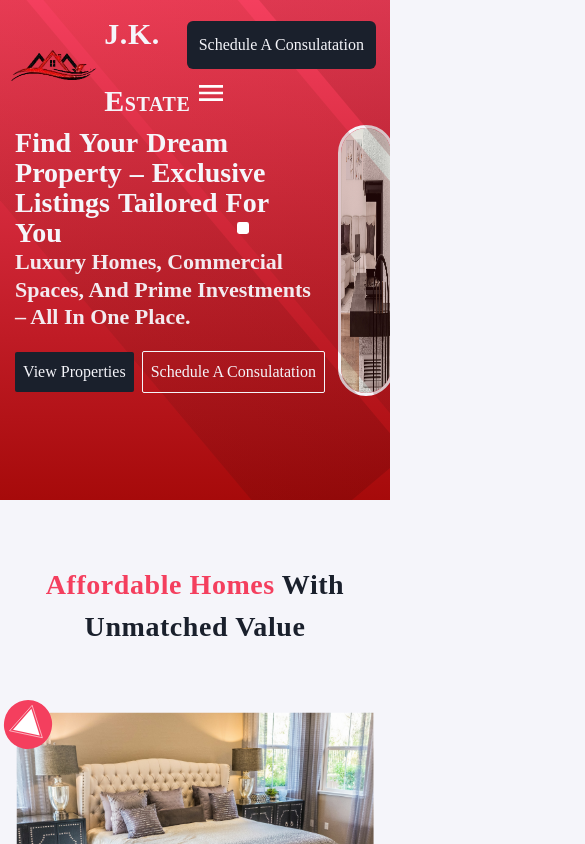
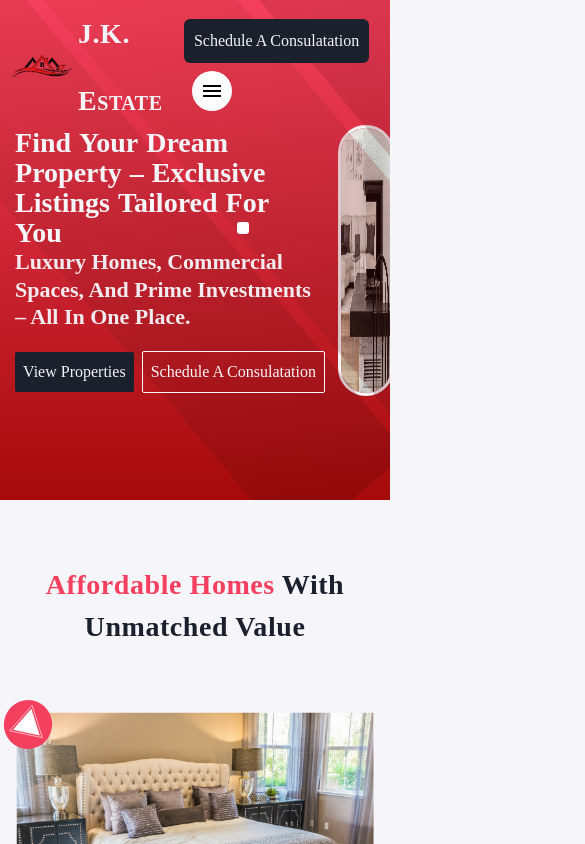
Before and after one commit to Chaitanya-exe/JK_RealEstate, a Next.js app: page / in a window 390 px wide. Shown: the top 844 px of the page, 585 px wide, since content can reach past the window. Built offline with nearby package versions, Linux system fonts and the light colour scheme.

Commit message:
responsive

```diff
--- a/app/layout.js
+++ b/app/layout.js
@@ -13,7 +13,7 @@ export default function RootLayout({ children }) {
     <head>
       <link rel="icon" href="/logo.jpg" type="image/x-icon"  />
     </head>
-      <body className="overflow-x-idden">
+      <body className="overflow-x-hidden  bg-prim_white">
         <Header />
         {children}
       </body>
--- a/app/page.js
+++ b/app/page.js
@@ -333,13 +333,13 @@ export default function Home() {
           }
           classname={"max-w-[630px] mx-auto text-center my-10 md:pt-16"}
         />
-
-        <div className="opacity-0 md:opacity-100 absolute md:relative">
+{/* desktop */}
+        <div className="opacity-0 md:opacity-100 absolute max-md:hidden md:relative">
           <Slick />
         </div>
-
+{/* phone */}
         <div className="relative md:hidden min-h-[400px]">
-          <div className="opacity-100 md:opacity-0 absolute ">
+          <div className="opacity-100 md:opacity-0 *:my-2 absolute ">
             <PhoneSlick />
           </div>
         </div>
@@ -356,9 +356,9 @@ export default function Home() {
           width={400}
           height={300}
           alt="svg"
-          className="absolute -top-[18rem] -right-8"
+          className="absolute max-md:w-[200px] w-[400px] -top-[12rem] md:-top-[18rem] -right-8"
         />
-        <div className="bg-white/70 pb-10 h-full md:mx-72 md:px-12 rounded-[30px] ">
+        <div className="bg-white/70 pb-10 h-full md:mx-72 px-6 mx-4 md:px-12 rounded-[30px] ">
           <Top
             head1={<p>Let’s Connect</p>}
             head2={
@@ -367,7 +367,7 @@ export default function Home() {
                 opportunity.
               </p>
             }
-            classname={" py-5 max-w-[600px] "}
+            classname={" md:py-5 py-3 max-w-[600px] "}
           />
 
           <QueryForm />
@@ -384,7 +384,7 @@ export default function Home() {
         <AccordianComp />
       </section>
 
-      <p className="md:mx-44 py-6 text-[19px] text-[#234E70] text-center  ">
+      <p className="md:mx-44 py-6 md:text-[19px]  leading-tight md:leading-normal text-[#234E70] text-center  ">
         Have more questions? Contact us directly at +1 (123) 456-7890 or email
         us at contact@yourcompany.com. We’re here to help!
       </p>
--- a/components/AccordianComp.jsx
+++ b/components/AccordianComp.jsx
@@ -7,10 +7,10 @@ import ExpandMoreIcon from "@mui/icons-material/ExpandMore";
 
 const AccordianComp = () => {
   return (
-    <div className="max-w-[980px] mx-auto pb-8 my-10">
+    <div className="max-w-[980px] max-md:mx-4 mx-auto md:pb-8 my-4 md:my-10">
       <Accordion
         defaultExpanded
-        className="divide-y-2 divide-white bg-cardBg/90 shadow"
+        className="divide-y-2 max-sm:-space-y-2 divide-white bg-cardBg/90 shadow"
       >
         <AccordionSummary
           expandIcon={<ExpandMoreIcon />}
@@ -19,7 +19,7 @@ const AccordianComp = () => {
         >
           <Typography
             component="span"
-            className="font-medium text-[22px] tracking-[0.5px]"
+            className="font-medium text-[19px] tracking-normal md:text-[22px] md:tracking-[0.5px]"
           >
             Q1: What services does [Your Company Name] offer?
           </Typography>
@@ -35,7 +35,7 @@ const AccordianComp = () => {
       </Accordion>
       <Accordion
         defaultExpanded
-        className="divide-y-2 shadow divide-white bg-cardBg/90"
+        className="divide-y-2 max-sm:-space-y-2 divide-white bg-cardBg/90 shadow"
       >
         <AccordionSummary
           expandIcon={<ExpandMoreIcon />}
@@ -44,7 +44,7 @@ const AccordianComp = () => {
         >
           <Typography
             component="span"
-            className="font-medium text-[22px] tracking-[0.5px]"
+            className="font-medium text-[19px] tracking-normal md:text-[22px] md:tracking-[0.5px]"
           >
             Q2: How do I schedule a consultation?{" "}
           </Typography>
@@ -58,7 +58,7 @@ const AccordianComp = () => {
       </Accordion>
       <Accordion
         defaultExpanded
-        className="divide-y-2 shadow divide-white bg-cardBg/90"
+        className="divide-y-2 max-sm:-space-y-2 divide-white bg-cardBg/90 shadow"
       >
         <AccordionSummary
           expandIcon={<ExpandMoreIcon />}
@@ -67,7 +67,7 @@ const AccordianComp = () => {
         >
           <Typography
             component="span"
-            className="font-medium text-[22px] tracking-[0.5px]"
+            className="font-medium text-[19px] tracking-normal md:text-[22px] md:tracking-[0.5px]"
           >
             Q2: How do I schedule a consultation?{" "}
           </Typography>
--- a/components/Header.jsx
+++ b/components/Header.jsx
@@ -9,6 +9,7 @@ import { IconButton } from "@mui/material";
 
 const Header = () => {
   const [isScrolled, setIsScrolled] = useState(false);
+  const [openMenu,setOpenMenu] = useState(true);
 
   const handleSectionScroll = (e, targetId) => {
     e.preventDefault();
@@ -46,25 +47,29 @@ const Header = () => {
       } transition-all duration-300 left-0 right-0 overflow-hidden fixed top-0  max-sm:px-2  z-50`}
     >
       <div className="flex  capitalize md:pl-14 items-center justify-between">
-        <div className="logo_text text-[30px] font-[600] md:text-[42px] md:font-[700] uppercase flex-center">
-          <Image src={"/logoRg.png"} width={100} height={60} alt="logo" />
+        <div className="logo_text text-[28px] font-[600] md:text-[42px] md:font-[700] uppercase flex-center">
+          <Image
+            src={"/logoRg.png"}
+            width={100}
+            height={60}
+            alt="logo"
+            className="max-sm:w-[70px]"
+          />
           {/* <Image src={"/logo.jpg"} width={100} height={100} alt="logo" /> */}
           <h1>
-            J.K. e<span className="text-[20px] md:text-[28px]">state</span>
+            J.K. e<span className="text-[20px] md:text-[24px]">state</span>
           </h1>
         </div>
-        <div className="hidden md:flex-center divide-x divide-prim_white/50 text-[19px] text-prim_white  *:px-6 *:py-2 *:flex *:justify-between">
+        <div
+          className={`transition-all ease-in  md:opacity-100 hidden md:flex-center divide-x divide-prim_white/50 text-[19px] text-prim_white  *:px-6 *:py-2 *:flex *:justify-between `}
+        >
           {heroLinks.map((item) => (
             <div
               onClick={(e) => handleSectionScroll(e, item.sectionlink)}
               key={item.name}
               className="group  relative inline-block "
             >
-              <a
-                href={`#${item.sectionlink}`}
-              >
-                {item.name}
-              </a>
+              <a href={`#${item.sectionlink}`}>{item.name}</a>
               <span className="absolute  bottom-0 left-0  h-[0.6px] bg-prim_white w-0 group-hover:w-full transition-all duration-500 ease-in-out"></span>
             </div>
           ))}
@@ -74,12 +79,19 @@ const Header = () => {
           <Button
             type={"primary"}
             text={"Schedule a consulatation"}
-            classname={"md:p-6 p-3 max-sm:mr-1.5 max-sm:rounded-md  rounded-l-md"}
+            classname={"md:p-6 p-2.5 max-sm:rounded-md  rounded-l-md"}
             hrefLink="form"
           />
           <IconButton className="max-sm:inline-flex hidden">
-
-          <MenuTwoToneIcon sx={{ fontSize: 32 , color:"white" }} />
+            <MenuTwoToneIcon
+              sx={{
+                fontSize: 40,
+                color: "black",
+                backgroundColor: "white",
+                paddingY: 1,
+                borderRadius: "100%",
+              }}
+            />
           </IconButton>
         </div>
       </div>
--- a/components/PhoneSlick.jsx
+++ b/components/PhoneSlick.jsx
@@ -21,8 +21,8 @@ function PhoneSlick() {
     },
   };
   return (
-    <div className="slider-container">
-      <Slider {...settings}>
+    // <div className="slider-container">
+      <Slider {...settings} >
         {testimonialData.map((testimonial, index) => (
           <div key={index} className="">
             <div className="flex flex-col shadow backdrop-blur-sm bg-cardBg/40 w-fit py-5 px-5 text-wrap mx-auto text-center items-center">
@@ -41,7 +41,7 @@ function PhoneSlick() {
           </div>
         ))}
       </Slider>
-    </div>
+    // </div>
   );
 }
 
--- a/components/QueryForm.jsx
+++ b/components/QueryForm.jsx
@@ -68,7 +68,7 @@ const QueryForm = () => {
   );
 
   return (
-    <form className={`*:my-2 pt-6 w-full mx-auto  `}>
+    <form className={`*:my-2 content-center pt-2 md:pt-6 md:w-full mx-auto  `}>
       <Snackbar
         open={querySent}
         autoHideDuration={6000}
--- a/components/Top.jsx
+++ b/components/Top.jsx
@@ -4,7 +4,7 @@ const Top = ({ head1, head2,classname }) => {
   return (
     <div className={`${classname}  `}>
       <h1 className="tophead md:tophead1 tophead1_Sm ">{head1}</h1>
-      <h2 className="font-medium md:text-[28px] text-[24px] tracking-[0.5px] text-[#234E70]">
+      <h2 className="font-medium md:leading-normal leading-tight md:text-[28px] text-[24px] tracking-[0.5px] text-[#234E70]">
         {head2}
       </h2>
     </div>
```
Also changed, not shown: components/Footer.jsx (+6 -6 lines).
